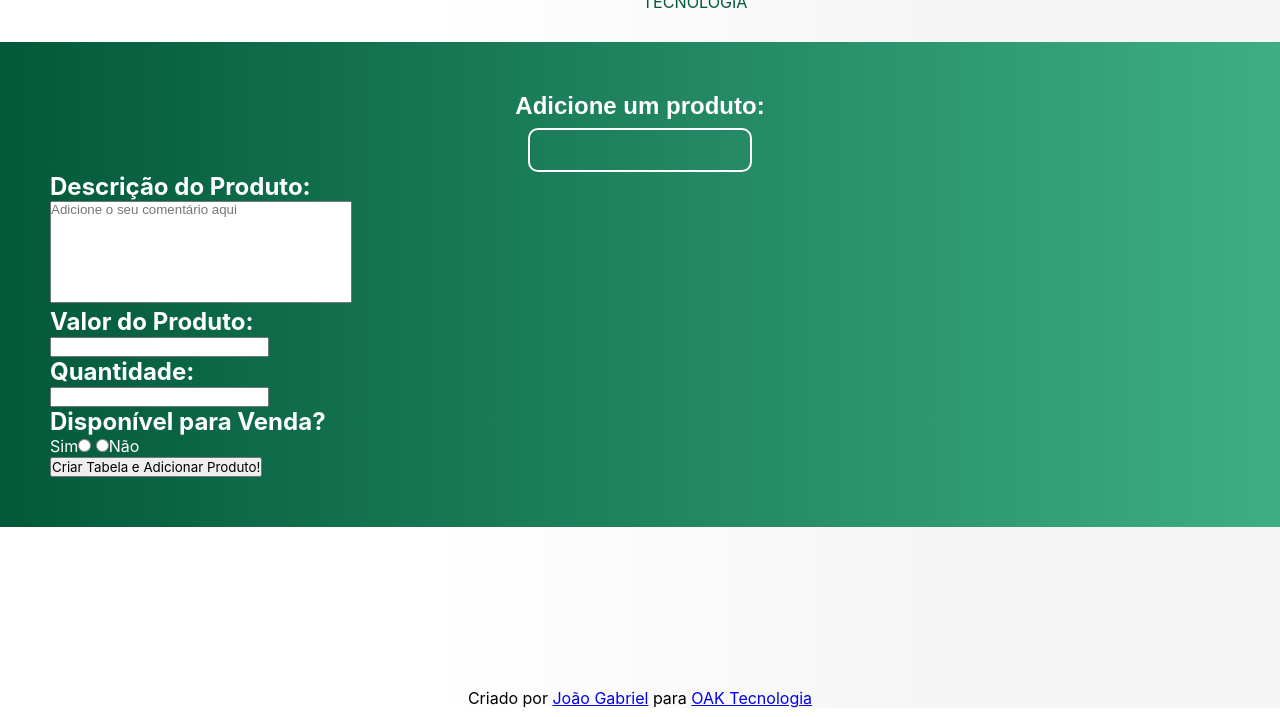
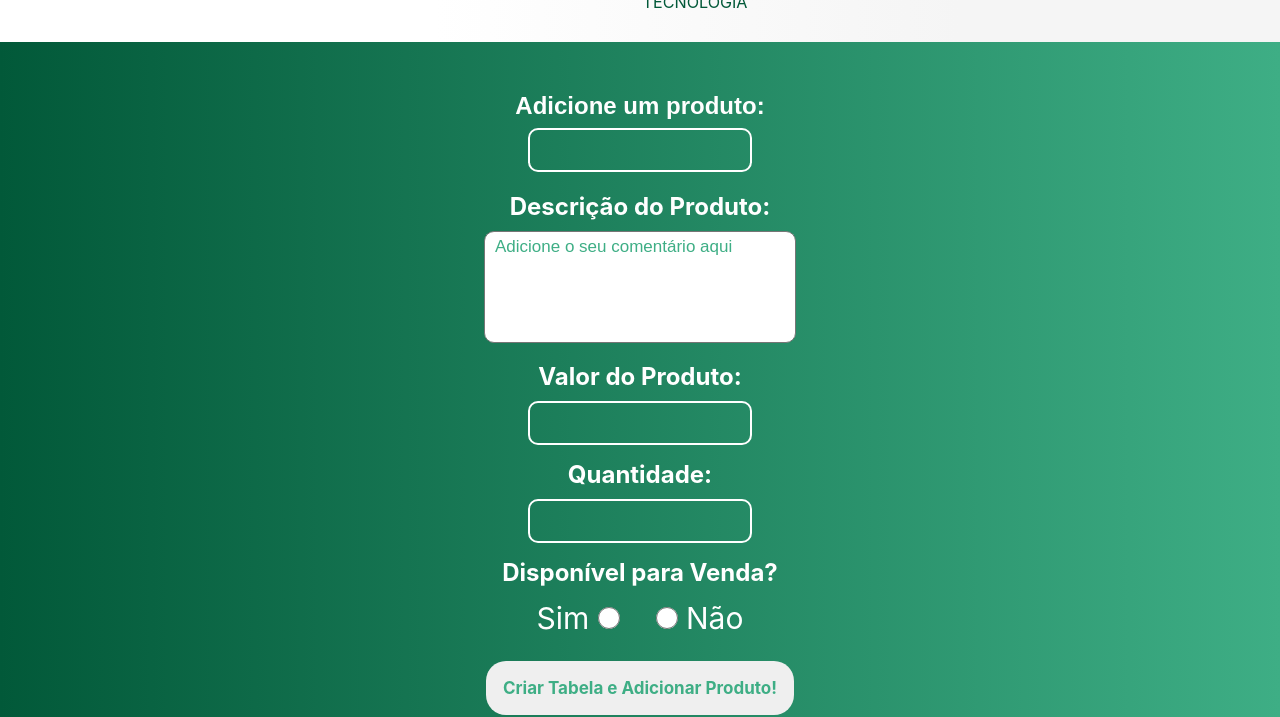
Before and after one commit to joaogabrieldev/projeto-lista-e-cadastro-de-produtos, a plain HTML site: page index.html in a window 1280 px wide. Shown: the part 92-809 px from the top of the page. Drawn offline with Linux system fonts and the light colour scheme; some packages are replaced by stand-ins of ours; a script that the page names is missing.

Commit message:
Projeto Finalizado - 25/05/2025 - 04:21

```diff
--- a/index.html
+++ b/index.html
@@ -46,9 +46,18 @@
         <div id="div-Disponivel">
         <h2>Disponível para Venda? </h2>
 
-        <span>Sim<input type="radio" name="radios" id="radio1" value="Sim"></span>
+        <span class="custom-radio1" id="span-radio1">
+            <label for="radio1" id="label-radio1">Sim</label>
+            <input type="radio" name="radios" id="radio1" value="Sim">
+        </span>
 
-        <span><input type="radio" name="radios" id="radio2" value="Não">Não</span>
+        <span id="span-divisao">null</span>
+
+        <span class="custom-radio2" id="span-radio2">
+            <input type="radio" name="radios" id="radio2" value="Não">
+            <label for="radio2" id="label-radio2">Não</label>
+        </span>
+
         </div>
 
         <div id="div-botaoCriarTabela" >
@@ -66,7 +75,7 @@
 
             <p><input type="button" value="Limpar Tabela!" id="botaoreset" onclick="resetar()" style="display: none;"></p>
 
-            <p><input type="button" value="Finalizar Tabela" style="display: none;"
+            <p><input type="button" value="Finalizar Tabela!" style="display: none;"
             id="tabela-finalizar" onclick="finalizarTabela()"></p>
         </div>
 
--- a/style.css
+++ b/style.css
@@ -1,9 +1,8 @@
 @charset "UTF-8";
 
-@font-face{
+@font-face {
   font-family: "Rodiopen";
   src: url(fonts/rodiopen.otf) format("opentype");
-
 }
 
 @font-face {
@@ -11,10 +10,13 @@
   src: url(fonts/taffy-truetype.ttf) format("truetype");
 }
 
-@import url('https://fonts.googleapis.com/css2?family=Bebas+Neue&family=Fredoka:wght@300..700&family=Lato:ital,wght@0,100;0,300;0,400;0,700;0,900;1,100;1,300;1,400;1,700;1,900&family=Noto+Sans:ital,wght@0,100..900;1,100..900&family=Outfit:wght@100..900&family=Passion+One:wght@400;700;900&family=Rubik:ital,wght@0,300..900;1,300..900&family=Sriracha&display=swap');
+@import url('https://fonts.googleapis.com/css2?family=WDXL+Lubrifont+TC&display=swap');
 
-@import url('https://fonts.googleapis.com/css2?family=Baloo+2:wght@400..800&family=Bebas+Neue&family=Fredoka:wght@300..700&family=Lato:ital,wght@0,100;0,300;0,400;0,700;0,900;1,100;1,300;1,400;1,700;1,900&family=Noto+Sans:ital,wght@0,100..900;1,100..900&family=Outfit:wght@100..900&family=Passion+One:wght@400;700;900&family=Rubik:ital,wght@0,300..900;1,300..900&family=Sriracha&display=swap');
+@import url("https://fonts.googleapis.com/css2?family=Baloo+2:wght@400..800&display=swap");
 
+@import url("https://fonts.googleapis.com/css2?family=Outfit:wght@100..900&display=swap");
+
+@import url('https://fonts.googleapis.com/css2?family=Funnel+Sans:ital,wght@0,300..800;1,300..800&display=swap');
 
 :root {
   /* Paleta 1 - Imagem com Fundo Escuro e Texto Brano */
@@ -31,17 +33,18 @@
   --cor8: #025939;
   --cor9: #01402e;
   --cor10: #012623;
-  --cor11: #3EAE85;
-
+  --cor11: #3eae85;
+  --cor12: #ad523e;
 
   /* Fontes */
 
   --font1: "Rodiopen", sans-serif;
   --font2: "Taffy", sans-serif;
-    --font3: "Fredoka", sans-serif;
-    --font4: "Baloo 2", sans-serif;
+  --font3: "Baloo 2", sans-serif;
+  --font4: "Outfit", sans-serif;
+  --font5: "WDXL", sans-serif;
+  --font6: "Funnel Sans", sans-serif;
 }
-
 
 /* Configurações Universais */
 
@@ -51,18 +54,19 @@
   font-family: Montserrat, -apple-system, BlinkMacSystemFont, "Segoe UI", Roboto,
     Oxygen-Sans, Ubuntu, Cantarell, "Helvetica Neue", Helvetica, Arial,
     sans-serif;
+    cursor: default;
 }
 
 html,
 body {
   min-width: 100%;
-  background-image: linear-gradient(to right, #ffffff 34%, #F5F5F5 75%);
+  background-image: linear-gradient(to right, #ffffff 34%, #f5f5f5 75%);
 }
 
 /* Configurações - Header */
 
 header {
-  background-image: linear-gradient(to right, #ffffff 34%, #F5F5F5 75%);
+  background-image: linear-gradient(to right, #ffffff 34%, #f5f5f5 75%);
   color: white;
   text-align: center;
   padding: 30px;
@@ -78,10 +82,9 @@ header h1 {
   -moz-background-clip: text;
   -webkit-text-fill-color: transparent;
   background-image: linear-gradient(to right, #025939 40%, #36806a 44.7%);
-
 }
 
-header p{
+header p {
   margin: auto;
   font-size: 16.15px;
   width: 215px;
@@ -89,31 +92,28 @@ header p{
   padding: 0px;
   margin-top: -6px;
   color: var(--cor8);
-
 }
 
 /* Main */
 
-main{
+main {
   padding: 50px;
   background-image: linear-gradient(to right, var(--cor8), var(--cor11));
   color: white;
-
 }
 
 /* Adicione um Produto */
-#div-produto{
+#div-produto {
   text-align: center;
-
 }
 
-#h2-divProdutos{
+#h2-divProdutos {
   font-family: var(--font3);
   padding-bottom: 8px;
-
+  font-weight: bolder;
 }
 
-#produtos{
+#produtos {
   padding: 10px;
   border-radius: 10px;
   border-style: solid;
@@ -124,41 +124,148 @@ main{
   background-color: transparent;
   /* text-align: center; */
   color: white;
-
-
+  transition: all 0.3s cubic-bezier(0.13, 0.62, 0.34, 0.88);
 }
 
-#produtos:focus{
+#produtos:focus {
   outline: none;
   background-color: white;
-    color: #3EAE85;
+  color: #3eae85;
   font-weight: bolder;
+  transition: all 0.3s cubic-bezier(0.13, 0.62, 0.34, 0.88);
+}
 
+input:-internal-autofill-selected {
+  appearance: menulist-button;
+  background-image: none;
+  background-color: transparent;
+  color: fieldtext;
+}
+
+/* Descrição do Produto */
+
+#div-descricao {
+  text-align: center;
+  margin-top: 20px;
+}
+
+#div-descricao > h2 {
+  padding-bottom: 10px;
+}
+
+#descricao {
+  width: 300px;
+  height: 100px;
+  padding: 5px;
+  resize: none;
+  cursor: auto;
+  font-family: var(--font5);
+  border-radius: 10px;
+  transition: all 0.3s cubic-bezier(0.06, 0.48, 0.31, 0.9);
+  color: #3eae85;
+  font-size: 17px;
+}
+
+#descricao::-webkit-input-placeholder {
+  color: var(--cor11);
+  padding-left: 5px;
+}
+
+#descricao::-moz-placeholder {
+  color: var(--cor11);
+}
+
+#descricao::-ms-input-placeholder {
+  color: var(--cor11);
+}
+
+#descricao::placeholder {
+  color: var(--cor11);
 }
 
 
-
-
-/* Descrição do Produto */
-#descricao {
-    width: 300px;
-    height: 100px;
-    resize: none;
-    cursor: auto;
-    font-family: Arial, Helvetica, sans-serif;
-
+#descricao:focus {
+  border-style: normal;
+  padding: 15px;
+  border-radius: 15px;
+  outline: none;
+  transition: all 0.6s cubic-bezier(0.06, 0.48, 0.31, 0.9);
+  box-shadow: 0px 0px 48px -14px rgba(255, 255, 255, 0.75);
+  -webkit-box-shadow: 0px 0px 48px -14px rgba(255, 255, 255, 0.75);
+  -moz-box-shadow: 0px 0px 48px -14px rgba(255, 255, 255, 0.75);
 }
 
-#descricao:focus {
-  border-style: normal;
+/* Valor do Produto */
+
+#div-valorProduto {
+  text-align: center;
+  padding-top: 10px;
 }
 
+#div-valorProduto > h2 {
+  padding-top: 5px;
+  padding-bottom: 10px;
+}
 
-/* Valor do Produto */
+#valorProdutos {
+  padding: 10px;
+  border-radius: 10px;
+  border-style: solid;
+  border-color: white;
+  width: 200px;
+  height: 20px;
+  font-size: 20px;
+  background-color: transparent;
+  /* text-align: center; */
+  color: white;
+  transition: all 0.3s cubic-bezier(0.13, 0.62, 0.34, 0.88);
+}
+
+#valorProdutos:focus {
+  outline: none;
+  background-color: white;
+  color: #3eae85;
+  font-weight: bolder;
+  transition: all 0.3s cubic-bezier(0.13, 0.62, 0.34, 0.88);
+}
+
 #valorProdutos::-webkit-inner-spin-button {
   appearance: none;
   -moz-appearance: none;
   -webkit-appearance: none;
+}
+
+/* Quantidade de Produtos */
+
+#div-quantidade {
+  text-align: center;
+  padding-top: 15px;
+}
+
+#div-quantidade > h2 {
+  padding-bottom: 10px;
+}
+
+#quantidadeProdutos {
+  padding: 10px;
+  border-radius: 10px;
+  border-style: solid;
+  border-color: white;
+  width: 200px;
+  height: 20px;
+  font-size: 20px;
+  background-color: transparent;
+  /* text-align: center; */
+  color: white;
+  transition: all 0.3s cubic-bezier(0.13, 0.62, 0.34, 0.88);
+}
+
+#quantidadeProdutos:focus {
+  outline: none;
+  background-color: white;
+  color: #3eae85;
+  font-weight: bolder;
+  transition: all 0.3s cubic-bezier(0.13, 0.62, 0.34, 0.88);
 }
 
 #quantidadeProdutos::-webkit-inner-spin-button {
@@ -167,41 +274,223 @@ main{
   -webkit-appearance: none;
 }
 
+/* Disponivel para Venda */
+
+#div-Disponivel {
+  text-align: center;
+}
+
+#div-Disponivel > h2 {
+  padding-top: 15px;
+}
+
+input[type="radio"] {
+  margin-top: 20px;
+}
+
+#span-radio1 {
+  display: inline-block;
+}
+
+#span-divisao{
+
+  margin-left: 0px;
+  margin-right: 0px;
+  color: transparent;
+
+}
+
+#span-radio2 {
+  display: inline-block;
+}
+
+#radio1 {
+  margin-left: 4px;
+  accent-color: var(--cor12);
+  width: 22px;
+  height: 22px;
+}
+
+#radio2 {
+  margin-right: 4px;
+  accent-color: var(--cor12);
+  width: 22px;
+  height: 22px;
+}
+
+#label-radio1 {
+  font-size: 30px;
+}
+
+#label-radio2 {
+  font-size: 30px;
+}
+
+/* Botão pra Criar a Tabela */
+
+#div-botaoCriarTabela {
+  text-align: center;
+
+}
+
+#botaoAdicionar{
+
+  margin-top: 25px;
+  margin-bottom: 15px;
+  padding: 15px;
+  font-size: 17px;
+  font-weight: bold;
+  border-radius: 20px;
+  border-color: transparent;
+  outline: none;
+  transition: all 0.2s cubic-bezier(0.07, 0.65, 0.34, 0.95);
+  color: var(--cor11);
+}
+
+
+#botaoAdicionar:hover{
+
+  padding: 18px;
+  background-color: var(--cor12);
+  color: white;
+  font-weight: bold;
+  transition: all 0.2s cubic-bezier(0.07, 0.65, 0.34, 0.95);
+  cursor: grab;
+
+}
+
+#div-Botoes3Opcoes{
+  margin-bottom: 100px;
+  display: flex;
+  justify-content: center;
+  align-items: center;
+
+}
+
+#apagarLinha{
+
+  margin-right: 12px;
+  padding: 15px;
+  width: 200px;
+  font-weight: bold;
+  color: var(--cor11);
+  border-radius: 15px;
+  outline: none;
+  border-color: transparent;
+  font-size: 18px;
+  transition: all 0.2s cubic-bezier(0.07, 0.65, 0.34, 0.95);
+
+}
+
+#apagarLinha:hover{
+  background-color: var(--cor12);
+  color: white;
+  font-weight: bold;
+  cursor: grab;
+
+}
+
+#botaoreset{
+  margin-right: 12px;
+  padding: 15px;
+  width: 200px;
+  font-weight: bold;
+  color: var(--cor11);
+  border-radius: 15px;
+  outline: none;
+  border-color: transparent;
+  font-size: 18px;
+  transition: all 0.2s cubic-bezier(0.07, 0.65, 0.34, 0.95);
+}
+
+#botaoreset:hover{
+  background-color: var(--cor12);
+  color: white;
+  font-weight: bold;
+  cursor: grab;
+
+}
+
+#tabela-finalizar{
+  margin-right: 12px;
+  padding: 15px;
+  width: 200px;
+  font-weight: bold;
+  color: var(--cor11);
+  border-radius: 15px;
+  outline: none;
+  border-color: transparent;
+  font-size: 18px;
+  transition: all 0.2s cubic-bezier(0.07, 0.65, 0.34, 0.95);
+}
+
+#tabela-finalizar:hover{
+  background-color: var(--cor12);
+  color: white;
+  font-weight: bold;
+  cursor: grab;
+
+}
+
+/* Tabelas */
+
+#div-tabela{
+  display: flex;
+  justify-content: center;
+  align-items: center;
+  transition: all 0.2s cubic-bezier(0.07, 0.65, 0.34, 0.95);
+
+}
+
+
 table {
   width: 500px;
   border-collapse: collapse;
+
 }
 
 th {
-  background-color: gray;
+  background-color: white;
   border: 1px solid black;
   padding: 20px;
-  color: white;
+  color: var(--cor11);
+  font-family: var(--font5);
 }
 
 td {
   border: 1px solid black;
-  background-color: white;
-  color: black;
+  background-color: transparent;
+  color: white;
   text-align: right;
   padding: 15px;
-  font-family: Arial, Helvetica, sans-serif;
+  font-family: var(--font6);
   font-weight: bold;
+
+}
+
+/* Footer */
+
+footer {
+  text-align: center;
+  background-attachment: fixed;
+  background-image: linear-gradient(to right, #ffffff 34%, #f5f5f5 75%);
+
+  /* Para fixar o rodapé no fim da pagina */
+  position: sticky;
+  padding: 20px;
+  cursor: default;
 }
 
 
+footer > a {
 
-/* Footer */
-
-footer{
-    text-align: center;
-    background-attachment: fixed;
-    background-image: linear-gradient(to right, #ffffff 34%, #F5F5F5 75%);
-
-    /* Para fixar o rodapé no fim da pagina */
-    position: fixed;
-    bottom:0%;
-    width: 100%;
+  text-decoration: none;
+  -webkit-background-clip: text;
+  background-clip: text;
+  -webkit-text-fill-color: transparent;
+  background-image: linear-gradient(to right, #025939,#36806a);
+  font-weight: bold;
+  cursor: pointer;
 
 
 }
```
Also changed, not shown: 1 other file. Lines whose indentation alone changed are shown as unchanged.
